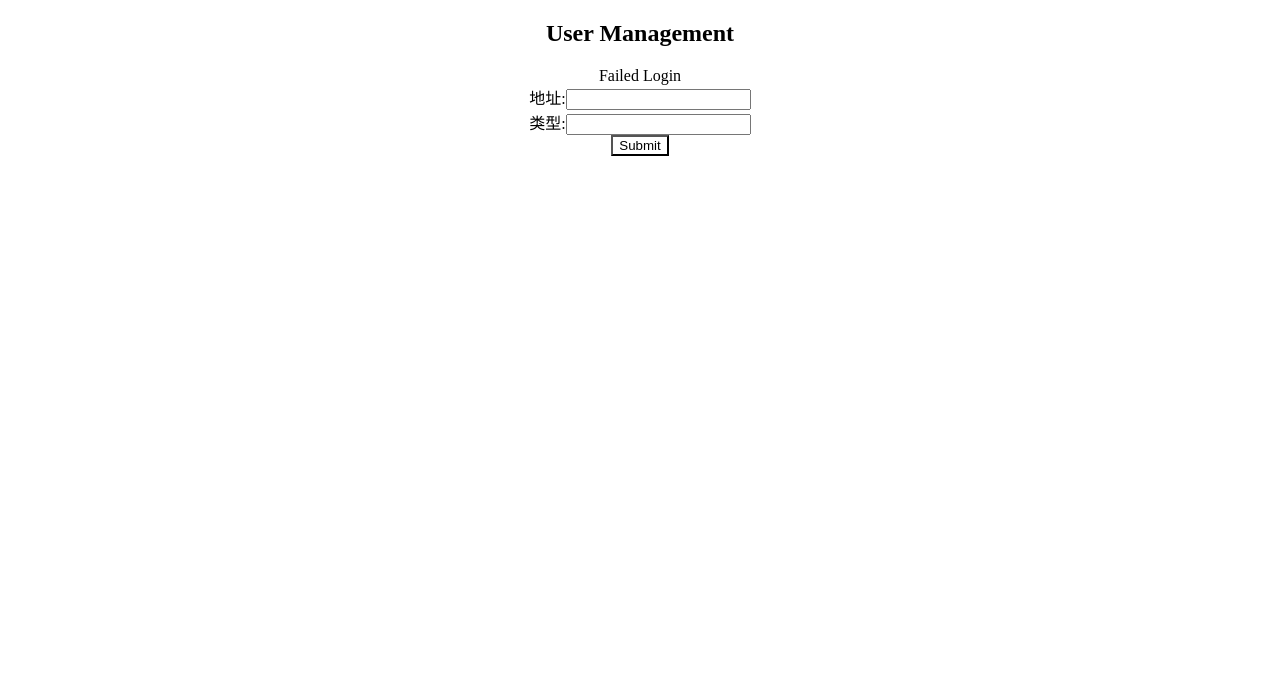
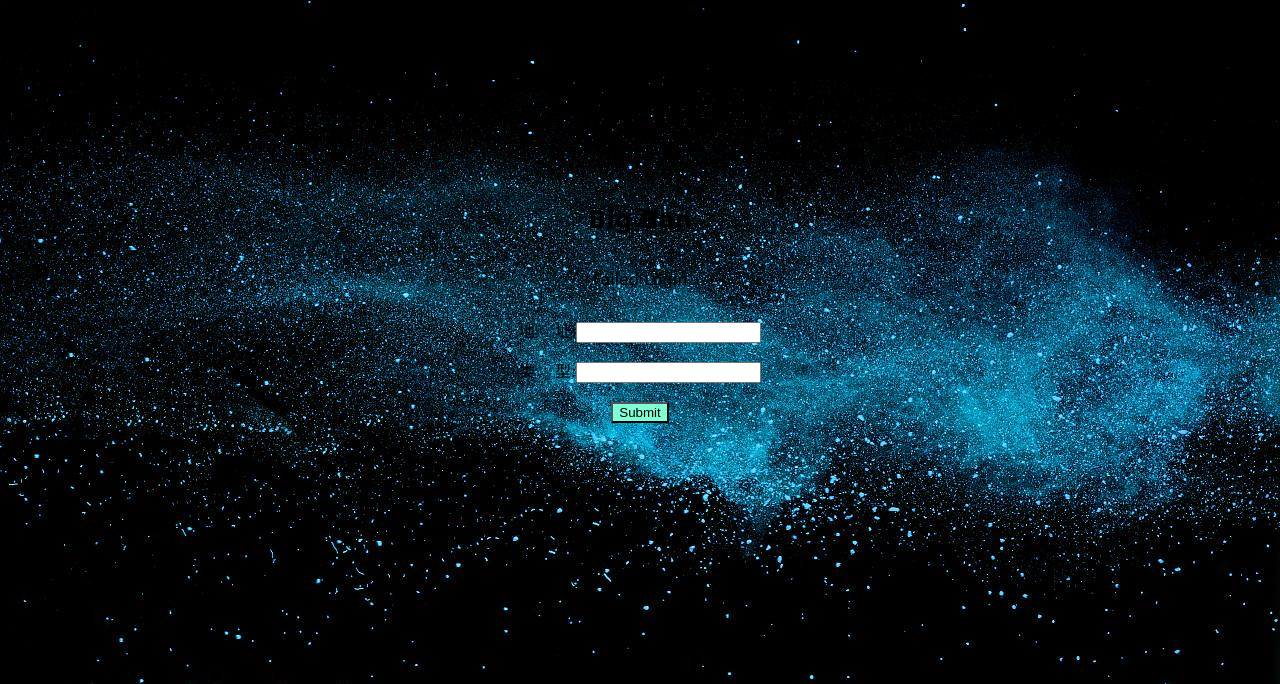
Before and after one commit to sjh724/bigbang, a Flask app: page / in a window 1280 px wide. Shown: the top 684 px of the page. Run offline with Flask 2, Linux system fonts and the light colour scheme.

Commit message:
添加静态文件

```diff
--- a/templates/index.html
+++ b/templates/index.html
@@ -4,14 +4,14 @@
     <meta charset="UTF-8">
     <title>Document</title>
 </head>
-<body>
-<div align="center" >
-    <h2>User Management</h2>
+<body background="static/image/background.jpg">
+<div align="center" class="home">
+    <h2>Big Ban</h2>
     {% if message %} {{ message }} {% endif %}
-    <form method="POST">
-        地址:{{ form.host }}
-        <br>
-        类型:{{ form.type }}
+    <form method="POST" class="form">
+        地 &nbsp;&nbsp;&nbsp;址:{{ form.host }}
+        <br class="form-br">
+        类 &nbsp;&nbsp;&nbsp;型:{{ form.type }}
         <br>
         <input class="submit" type="submit" value="Submit">
     </form>
@@ -20,5 +20,24 @@
 </html>
 
 <style>
-    .submit { background: #ffffff}
+    .home {
+        margin: 200px;
+        font-family: Verdana, sans-serif;
+        line-height: 250%;
+    }
+    .form-br {
+        height: 20px;
+        width: 80px;
+        margin: fill;
+        padding: 12px;
+        border: black;
+        margin:4px 0; border:0;
+
+    }
+    .form {
+        margin: fill;
+        padding: 12px;
+        border: black;
+    }
+    .submit { background: aquamarine}
 </style>
```
Also changed, not shown: static/image/background.jpg (added).
